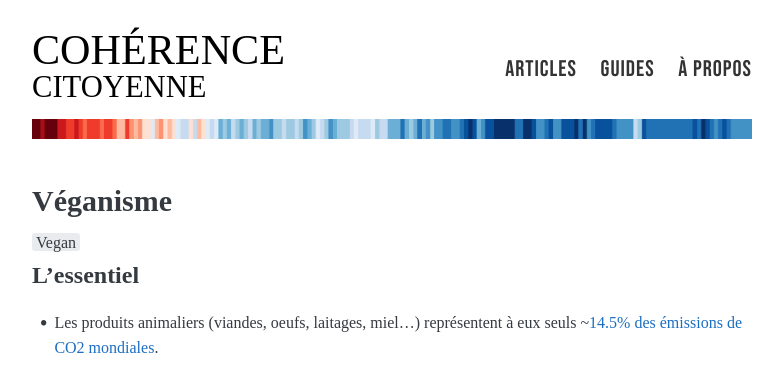
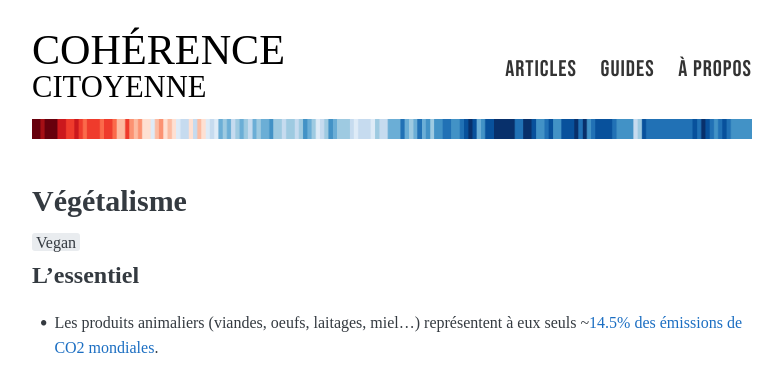
Before and after one commit to loicguichaoua/loicguichaoua.github.io, a Jekyll site: the page built from my_collections/_guides/Alimentation.md, in a window 1280 px wide. Shown: the top 378 px of the page, without its empty margins (248-1031 px from the left). Built offline with Jekyll 4.4.1, drawn with Linux system fonts in a browser that asks for light colours; nearby versions of some CDN libraries; some web fonts are replaced; library files that are not in the unit come from our copies.

Commit message:
update vegan post

```diff
--- a/my_collections/_guides/Alimentation.md
+++ b/my_collections/_guides/Alimentation.md
@@ -1,5 +1,5 @@
 ---
-title: Véganisme
+title: Végétalisme
 layout: post
 date: 2025-04-12
 tags:
@@ -37,4 +37,4 @@ image: /images/icons/food.png
 
 ## Documentaires pour s'informer
 
-*   [article détaillé (en anglais)](https://www.loicguichaoua.com/70-000-000-000/) listant de nombreux documentaires, fictions et livres sur le sujet
+*   [article détaillé (en anglais)](https://www.loicguichaoua.com/80-000-000-000/) listant de nombreux documentaires, fictions et livres sur le sujet
```
